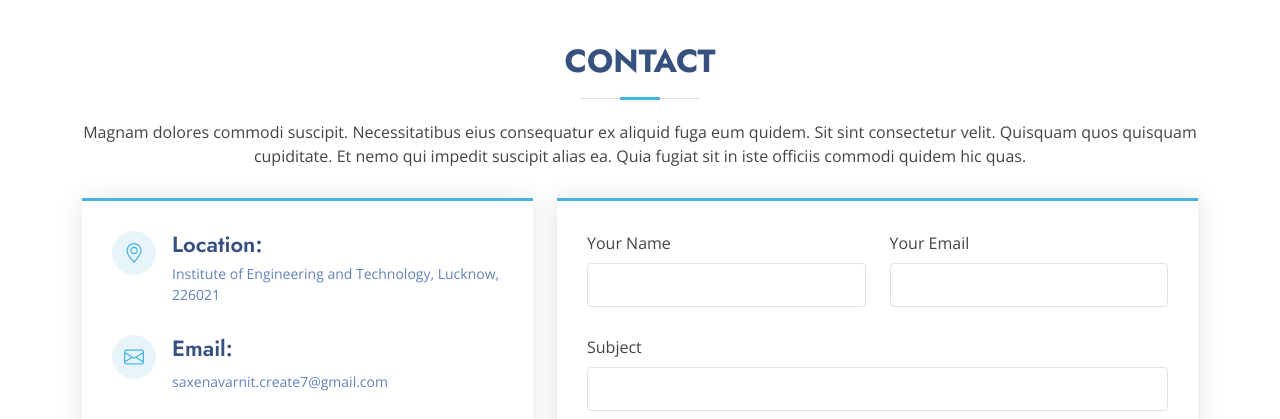
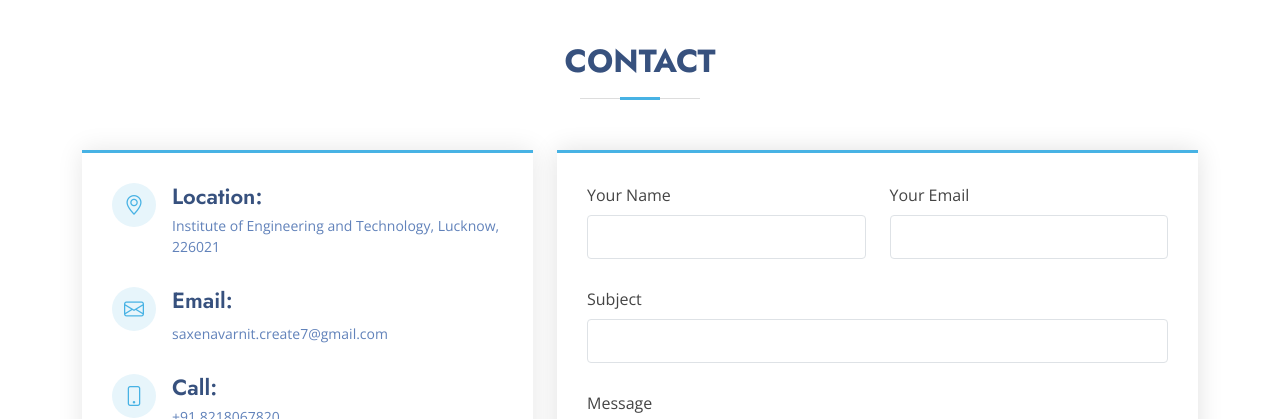
Before and after one commit to AstroQuester/TechPioneers_ParkingManagementSystem, a website: page ParkingWebApp-Frontend/Kar Park.html in a window 1280 px wide. Shown: the part 4780-5199 px from the top of the page. Drawn offline with nearby package versions, Linux system fonts and the light colour scheme.

Commit message:
Fixed Some Minor Issues

```diff
--- a/ParkingWebApp-Frontend/Kar Park.html
+++ b/ParkingWebApp-Frontend/Kar Park.html
@@ -480,7 +480,6 @@
 
         <div class="section-title">
           <h2>Contact</h2>
-          <p>Magnam dolores commodi suscipit. Necessitatibus eius consequatur ex aliquid fuga eum quidem. Sit sint consectetur velit. Quisquam quos quisquam cupiditate. Et nemo qui impedit suscipit alias ea. Quia fugiat sit in iste officiis commodi quidem hic quas.</p>
         </div>
 
         <div class="row">
@@ -621,10 +620,6 @@
         &copy; Copyright <strong><span>Tech Pioneers</span></strong>. All Rights Reserved
       </div>
       <div class="credits">
-        <!-- All the links in the footer should remain intact. -->
-        <!-- You can delete the links only if you purchased the pro version. -->
-        <!-- Licensing information: https://bootstrapmade.com/license/ -->
-        <!-- Purchase the pro version with working PHP/AJAX contact form: https://bootstrapmade.com/arsha-free-bootstrap-html-template-corporate/ -->
         Designed by <a href="https://www.linkedin.com/in/yuvraj-singh-ba5251233/">Yuvraj Singh</a>
       </div>
     </div>
```
